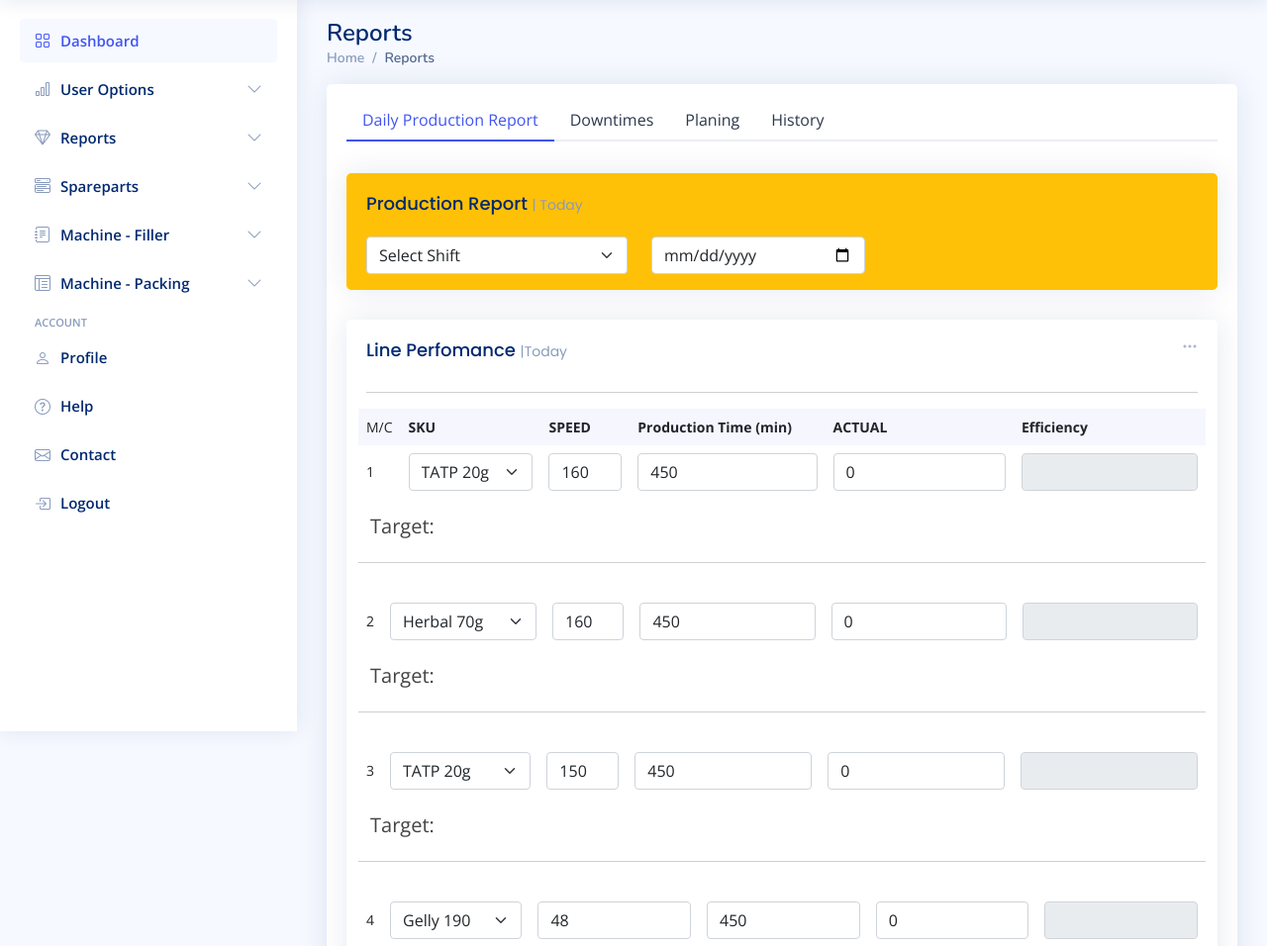
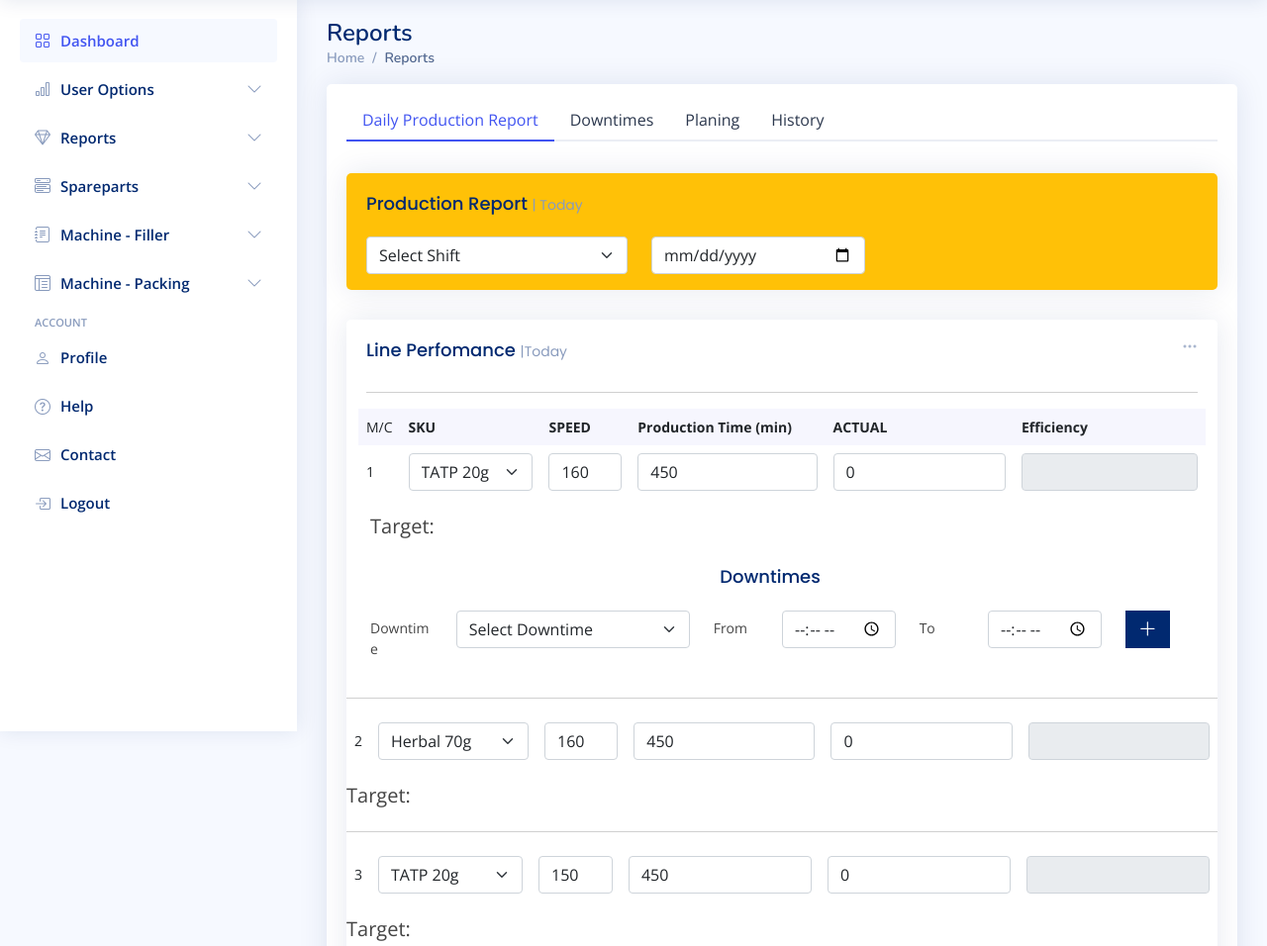
Before and after one commit to ezekielNassary/ccil, a PHP site: page /feedproduction.php in a window 1280 px wide. Shown: the part 61-1017 px from the top of the page at 99% size. Run offline with PHP 8.4, Linux system fonts and the light colour scheme; the visitor is signed in with stand-in values (Sample User, id 1); data that the repository does not hold is empty; some libraries are stand-ins or nearby versions.

Commit message:
dynamic data added

```diff
--- a/assets/css/style.css
+++ b/assets/css/style.css
@@ -835,22 +835,23 @@ h1, h2, h3, h4, h5, h6 {
 # Icons list page
 --------------------------------------------------------------*/
 .iconslist {
-  display: grid;
-  max-width: 100%;
-  grid-template-columns: repeat(auto-fit, minmax(180px, 1fr));
-  gap: 1.25rem;
-  padding-top: 15px;
+
+  background-color: #012970;
 }
 .iconslist .icon {
-  background-color: #fff;
+
   border-radius: 0.25rem;
   text-align: center;
-  color: #012970;
-  padding: 15px 0;
+  color: #fff;
+  padding: 5px 0;
 }
 .iconslist i {
-  margin: 0.25rem;
-  font-size: 2.5rem;
+  margin: 0.15rem;
+  font-size: 1.2rem;
+}
+.iconslist a {
+ text-decoration: none;
+ color: #fff;
 }
 .iconslist .label {
   font-family: var(--bs-font-monospace);
--- a/assets/js/dashboard.js
+++ b/assets/js/dashboard.js
@@ -51,6 +51,8 @@ myprofile();
 let windowLoc = $(location).attr('pathname');
 console.log(windowLoc)
 if(windowLoc=='/ccil/'){
+
+
   var shiftA='A';
   var shiftB='B';
   var shiftC='C';
@@ -59,6 +61,7 @@ if(windowLoc=='/ccil/'){
   var act1B,act2B,act3B,act4B,act5B=0;
   var act1C,act2C,act3C,act4C,act5C=0;
   var target1,target2,target3,target4,target5,target6=0;
+
 
   //dashboard page
   production_line1();
@@ -83,6 +86,49 @@ var total_eff=0;
 var shift = $('#shift').find(":selected").text();
 var date = $("#date_day").val();
 
+const downtimes = [
+'Tube orientation problem','Jog problem','Sealing leakage'  ,
+'HA lifter check failure','Tube still chain','timing lost' ,
+'Tube chain overload','Color stripe problem','Tube still in chain' ,
+'Product chain overload','carton chain overload','weight variation',
+'tube infeed ' , 'Transfer pump problem','filling lifter problem' ,
+'Folding problem','Infeed arm timing lost', 'Cutoff problem ',
+'Product pusher overload ' ,'Filling pump problem',
+'Poor cooling in electrical cabinet' , 'HA fan motor overload',
+'Tube discharge problem ','Emergency stop error',
+'Tube damaged at  nozzle','Pick and place problem' ,
+'carton infeed problem','filling valve check problem' ,
+'Tilter problem','connection block leakage' ,
+'Carton infeed problem','filling problem',
+' piston leakage','depressor cone problem',
+' product check in carton failure ',
+'amplifier error ','coding prolem','paste leakage at dosing pump',
+'tube infeed problem','Heater burnt'
+];
+
+for (i = 0; i < downtimes.length; i++)
+{
+     $('#downtime').append($('<option>',
+     {
+      value: i,
+      text : downtimes[i]
+    }));
+}
+
+$('#dtm1').click(function(){
+  var start_time = $("#start-time").val();
+var end_time = $("#end-time").val();
+
+var min=timediff(start_time,end_time)
+   var dtm = $('#downtime').find(":selected").text();
+//$('#downtime-line1').append('<div class="h5">'+dtm+'</div><span> <b>Start Time: '+start_date+'</b> <b>End Time: '+end_date+'</b></span>');
+$('#downtime-line1').append('<div class="row "><div class="col-sm-3" >'+dtm+'</div><div class="col-sm-3" >Start: '+start_time+'</div><div class="col-sm-3" >End: '+end_time+'</div><div class="col-sm-3" >'+min+' min </div></div>');
+
+})
+function timediff(start_time,end_time){
+ var diff = ( new Date("2022-1-1 " + end_time) - new Date("2022-1-1 " + start_time) ) / 1000 / 60 ;
+return diff;
+}
 getsku();
 target_production();
 efficiency();
@@ -475,6 +521,7 @@ function totalproduction(){
   $('.eff_C').html(C_perfomance+'%');
 
   $('.overall_eff').html(overall_perf+'%');
+
 
 }
 function graphical_data(){
--- a/feedproduction.php
+++ b/feedproduction.php
@@ -165,7 +165,51 @@ include "header.php";
                       <div class="col-sm-4">
 
                      </div>
+
                    </div>
+                  <div class="row "id='downtime-line1'>
+
+                       <h5 class="card-title text-center ">Downtimes</h5>
+                       <div class="col-sm-5" >
+
+                       <div class="row mb-3">
+
+                  <label for="li" class="col-sm-3 col-form-label">Downtime</label>
+                  <div class="col-sm-9">
+                   <select class="form-select" id="downtime" aria-label="State">
+                    <option selected value="">Select Downtime</option>
+
+                  </select>
+                  </div>
+                  </div>
+                </div>
+                <div class="col-sm-3">
+                  <div class="row mb-3">
+                  <label for="inputTime" class="col-sm-4 col-form-label">From</label>
+                  <div class="col-sm-8">
+                    <input type="time" id="start-time" class="form-control">
+                  </div>
+                </div>
+                </div>
+                <div class="col-sm-3">
+                  <div class="row mb-3">
+                  <label for="inputTime" class="col-sm-4 col-form-label">To</label>
+                  <div class="col-sm-8">
+                    <input type="time" id="end-time" class="form-control">
+                  </div>
+                </div>
+                </div>
+                <div class=" col-sm-1">
+                  <div class="iconslist" >
+                      <div class="icon">
+          <a href="javascript:void(0)" id="dtm1"><i class="bi bi-plus-lg"></i></a>
+
+        </div>
+                  </div>
+
+                </div>
+                </div>
+                     </div>
                   <hr>
                   <table class="table table-borderless">
 
@@ -567,6 +611,8 @@ include "header.php";
                 <div class="col-md-6">
                   <h5 class="card-title">LINE 1</h5>
                   <div class="row mb-3">
+
+<select id='mySelect'></select>
                   <label for="li" class="col-sm-4 col-form-label">Downtime</label>
                   <div class="col-sm-8">
                    <select class="form-select" id="downtime" aria-label="State">
--- a/header.php
+++ b/header.php
@@ -42,7 +42,7 @@ if (isset($_SESSION['loggedin'])) {
 
 <script src="https://ajax.googleapis.com/ajax/libs/jquery/3.6.0/jquery.min.js"></script>
 
- <script src="assets/js/dashboard.js"></script>
+
    <!-- Vendor JS Files -->
   <script src="assets/vendor/apexcharts/apexcharts.min.js"></script>
   <script src="assets/vendor/bootstrap/js/bootstrap.bundle.min.js"></script>
@@ -52,7 +52,7 @@ if (isset($_SESSION['loggedin'])) {
   <script src="assets/vendor/simple-datatables/simple-datatables.js"></script>
   <script src="assets/vendor/tinymce/tinymce.min.js"></script>
   <script src="assets/vendor/php-email-form/validate.js"></script>
-
+<script src="assets/js/dashboard.js"></script>
 
 
 
```
Also changed, not shown: login.php (+19 -2 lines).
